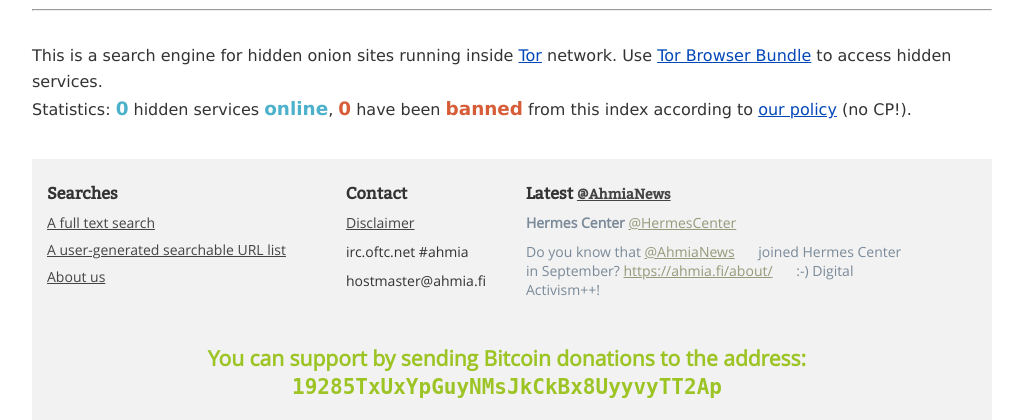
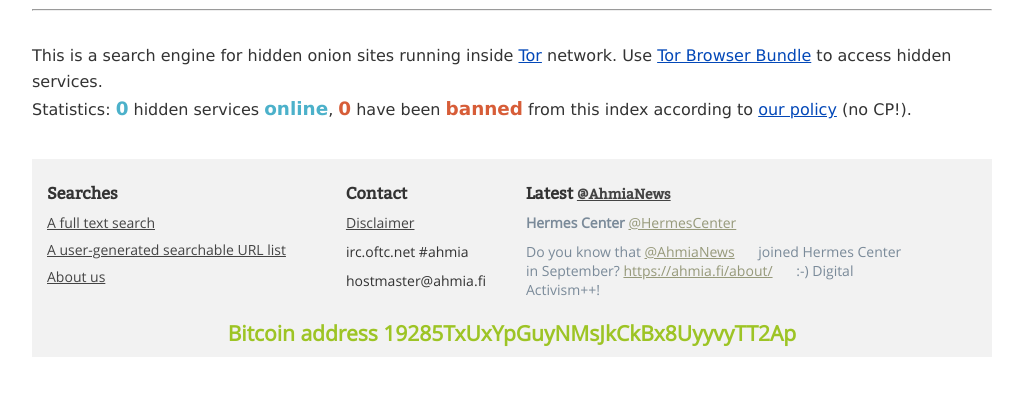
Before and after one commit to juhanurmi/ahmia, a Django app: page /add/ in a window 1280 px wide. Shown: the part 518-938 px from the top of the page, without its empty margins (128-1151 px from the left). After the commit the page ends 875 px from the top, so only its background shows below. Run offline with Django 3.2, Linux system fonts and the light colour scheme; data that the repository does not hold is empty.

Commit message:
Bitcoin address.

```diff
--- a/ahmia/templates/base.html
+++ b/ahmia/templates/base.html
@@ -70,10 +70,7 @@
        </ul>
       </div>
      </div>
-     <div class="item">
-      <p class="btc">You can support by sending Bitcoin donations to the address: <code> 19285TxUxYpGuyNMsJkCkBx8UyyvyTT2Ap </code>
-      </p>
-     </div>
+      <p class="btc">Bitcoin address 19285TxUxYpGuyNMsJkCkBx8UyyvyTT2Ap</p>
     </nav>
   </body>
 </html>
```
